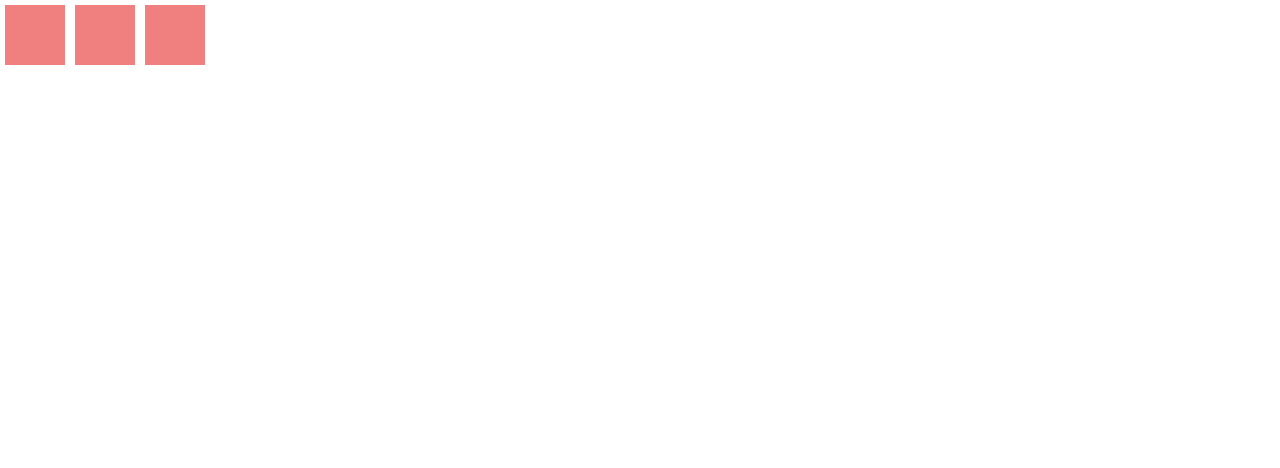
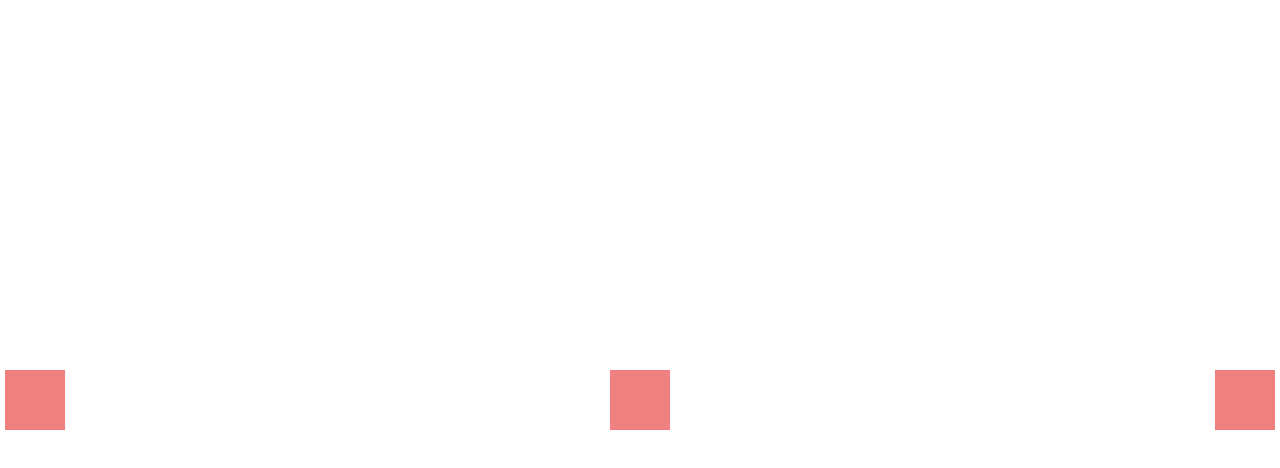
Before and after one commit to vagrsantos/curso-freecodecamp, a plain HTML site: page index.html in a window 1280 px wide. Drawn offline with nearby package versions, Linux system fonts and the light colour scheme; a web font is replaced by a local one.

Commit message:
Adding space-between

```diff
--- a/style.css
+++ b/style.css
@@ -45,11 +45,18 @@ a {
     font-size: 30px;
 }
 
+html,
+body,
+#app {
+    height: 100%;
+    margin: 0;
+}
+
 #app {
     display: flex;
     flex-direction: row;
-    align-items: flex-start;
-    justify-content: flex-start;
+    align-items: center;
+    justify-content: space-between;
 }
 
 .box {
```
